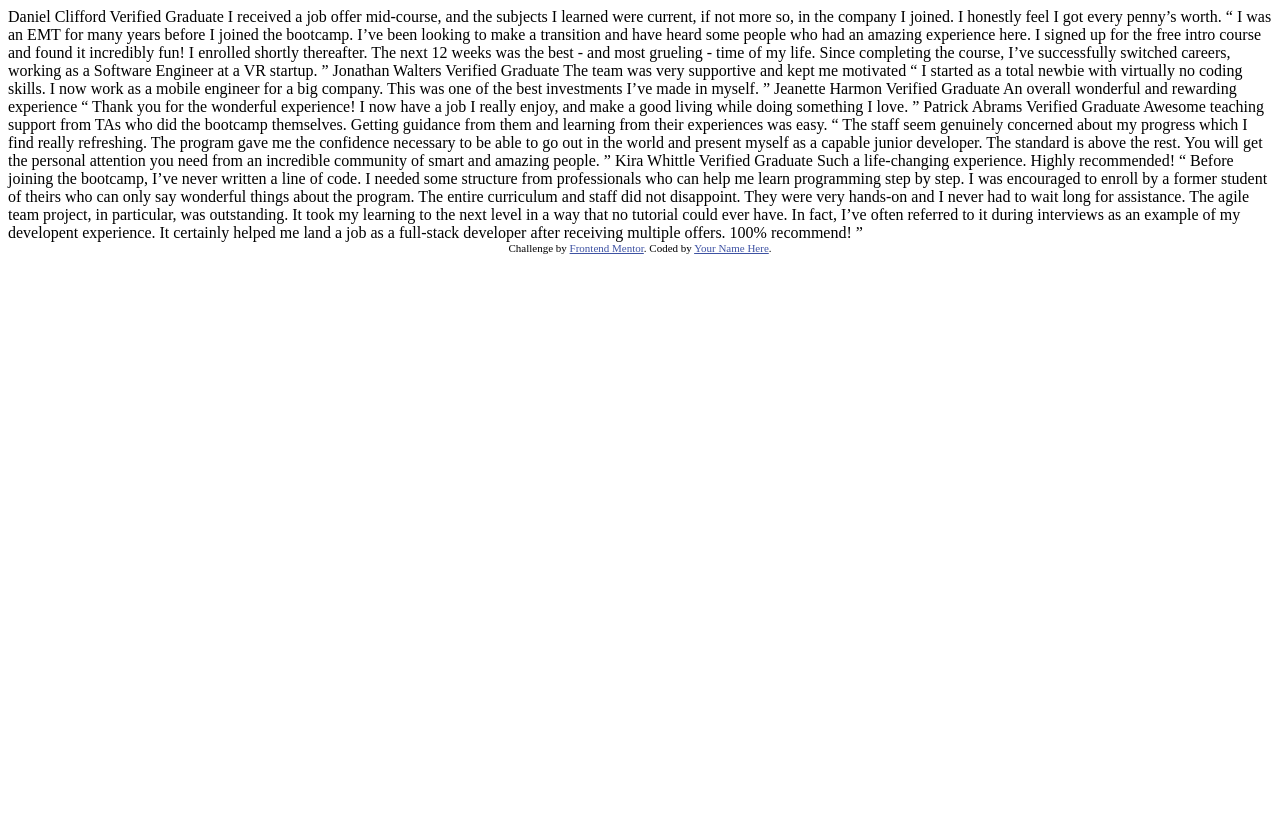
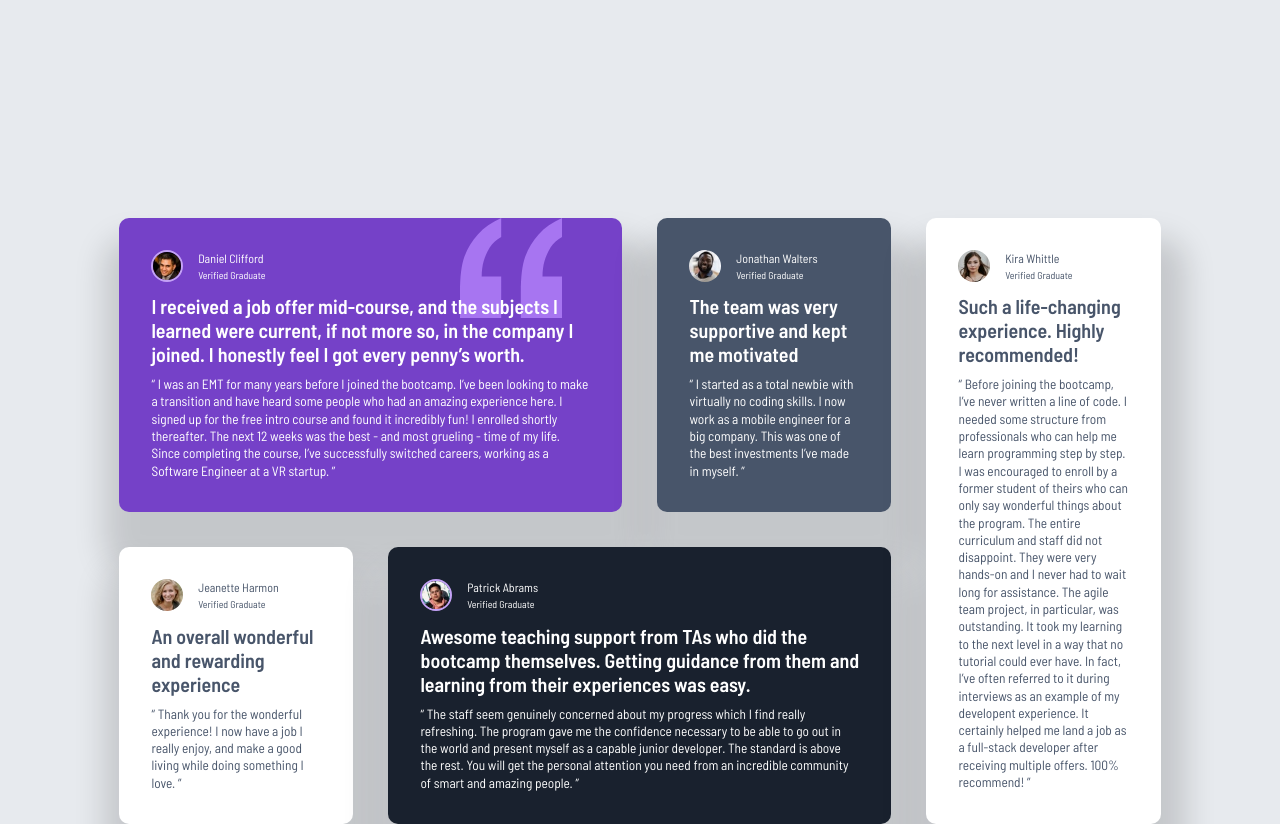
Before and after one commit to MariaCMontO/testimonials-cmo, a plain HTML site: page index.html in a window 1280 px wide. Before the commit the page ends 800 px from the top, so only its background shows below. Drawn offline with Linux system fonts and the light colour scheme.

Commit message:
proyecto terminado

```diff
--- a/index.html
+++ b/index.html
@@ -4,84 +4,94 @@
 <head>
   <meta charset="UTF-8">
   <meta name="viewport" content="width=device-width, initial-scale=1.0">
-  <!-- displays site properly based on user's device -->
 
+  <link rel="preconnect" href="https://fonts.googleapis.com">
+  <link rel="preconnect" href="https://fonts.gstatic.com" crossorigin>
+  <link
+    href="https://fonts.googleapis.com/css2?family=Barlow+Semi+Condensed:ital,wght@0,100;0,200;0,300;0,400;0,500;0,600;0,700;0,800;0,900;1,100;1,200;1,300;1,400;1,500;1,600;1,700;1,800;1,900&display=swap"
+    rel="stylesheet">
   <link rel="icon" type="image/png" sizes="32x32" href="./images/favicon-32x32.png">
   <link rel="stylesheet" href="/styles.css">
 
   <title>Frontend Mentor | [Challenge Name Here]</title>
 
-  <!-- Feel free to remove these styles or customise in your own stylesheet 👍 -->
-  <style>
-    .attribution {
-      font-size: 11px;
-      text-align: center;
-    }
-
-    .attribution a {
-      color: hsl(228, 45%, 44%);
-    }
-  </style>
 </head>
 
 <body>
-  Daniel Clifford
-  Verified Graduate
+  <main>
+    <div class="container">
 
-  I received a job offer mid-course, and the subjects I learned were current, if not more so,
-  in the company I joined. I honestly feel I got every penny’s worth.
-
-  “ I was an EMT for many years before I joined the bootcamp. I’ve been looking to make a
+      <article class="card daniel">
+        <div class="name-container">
+          <img src="/images/image-daniel.jpg" alt="Daniel Clifford Portrait">
+          <p class="name-text">Daniel Clifford</p>
+          <p class="verified-text">Verified Graduate</p>
+        </div>
+        <img class="quotation" src="/images/bg-pattern-quotation.svg" alt="Quotation Marks">
+        <h2> I received a job offer mid-course, and the subjects I learned were current, if not more so,
+          in the company I joined. I honestly feel I got every penny’s worth.</h2>
+        <p>“ I was an EMT for many years before I joined the bootcamp. I’ve been looking to make a
           transition and have heard some people who had an amazing experience here. I signed up
           for the free intro course and found it incredibly fun! I enrolled shortly thereafter.
           The next 12 weeks was the best - and most grueling - time of my life. Since completing
-  the course, I’ve successfully switched careers, working as a Software Engineer at a VR startup. ”
+          the course, I’ve successfully switched careers, working as a Software Engineer at a VR startup. ”</p>
+      </article>
 
-  Jonathan Walters
-  Verified Graduate
+      <article class="card jonathan">
+        <div class="name-container">
+          <img src="/images/image-jonathan.jpg" alt="Retrato Daniel Clifford">
+          <p class="name-text">Jonathan Walters</p>
+          <p class="verified-text">Verified Graduate</p>
+        </div>
+        <h2>The team was very supportive and kept me motivated</h2>
+        <p>“ I started as a total newbie with virtually no coding skills. I now work as a mobile engineer
+          for a big company. This was one of the best investments I’ve made in myself. ”</p>
+      </article>
 
-  The team was very supportive and kept me motivated
+      <article class="card jeanette">
+        <div class="name-container">
+          <img src="/images/image-jeanette.jpg" alt="Retrato Daniel Clifford">
+          <p class="name-text">Jeanette Harmon</p>
+          <p class="verified-text">Verified Graduate</p>
+        </div>
+        <h2>An overall wonderful and rewarding experience</h2>
+        <p>“ Thank you for the wonderful experience! I now have a job I really enjoy, and make a good living
+          while doing something I love. ”</p>
+      </article>
 
-  “ I started as a total newbie with virtually no coding skills. I now work as a mobile engineer
-  for a big company. This was one of the best investments I’ve made in myself. ”
-
-  Jeanette Harmon
-  Verified Graduate
-
-  An overall wonderful and rewarding experience
-
-  “ Thank you for the wonderful experience! I now have a job I really enjoy, and make a good living
-  while doing something I love. ”
-
-  Patrick Abrams
-  Verified Graduate
-
-  Awesome teaching support from TAs who did the bootcamp themselves. Getting guidance from them and
-  learning from their experiences was easy.
-
-  “ The staff seem genuinely concerned about my progress which I find really refreshing. The program
+      <article class="card patrick">
+        <div class="name-container">
+          <img src="/images/image-patrick.jpg" alt="Retrato Daniel Clifford">
+          <p class="name-text">Patrick Abrams</p>
+          <p class="verified-text">Verified Graduate</p>
+        </div>
+        <h2>Awesome teaching support from TAs who did the bootcamp themselves. Getting guidance from them and
+          learning from their experiences was easy.</h2>
+        <p>“ The staff seem genuinely concerned about my progress which I find really refreshing. The program
           gave me the confidence necessary to be able to go out in the world and present myself as a capable
           junior developer. The standard is above the rest. You will get the personal attention you need from
-  an incredible community of smart and amazing people. ”
+          an incredible community of smart and amazing people. ”</p>
+      </article>
 
-  Kira Whittle
-  Verified Graduate
-
-  Such a life-changing experience. Highly recommended!
-
-  “ Before joining the bootcamp, I’ve never written a line of code. I needed some structure from
+      <article class="card kira">
+        <div class="name-container">
+          <img src="/images/image-kira.jpg" alt="Retrato Daniel Clifford">
+          <p class="name-text">Kira Whittle</p>
+          <p class="verified-text">Verified Graduate</p>
+        </div>
+        <h2>Such a life-changing experience. Highly recommended!</h2>
+        <p>“ Before joining the bootcamp, I’ve never written a line of code. I needed some structure from
           professionals who can help me learn programming step by step. I was encouraged to enroll by a former
           student of theirs who can only say wonderful things about the program. The entire curriculum and staff
           did not disappoint. They were very hands-on and I never had to wait long for assistance. The agile team
           project, in particular, was outstanding. It took my learning to the next level in a way that no tutorial
           could ever have. In fact, I’ve often referred to it during interviews as an example of my developent
           experience. It certainly helped me land a job as a full-stack developer after receiving multiple offers.
-  100% recommend! ”
+          100% recommend! ”</p>
+      </article>
 
-  <div class="attribution">
-    Challenge by <a href="https://www.frontendmentor.io?ref=challenge" target="_blank">Frontend Mentor</a>.
-    Coded by <a href="#">Your Name Here</a>.
     </div>
+  </main>
 </body>
 
 </html>
--- a/styles.css
+++ b/styles.css
@@ -0,0 +1,163 @@
+:root {
+    --font: "Barlow Semi Condensed", sans-serif;
+    --Purple-50: hsl(260, 100%, 95%);
+    --Purple-300: hsl(264, 82%, 80%);
+    --Purple-500: hsl(263, 55%, 52%);
+    --White: hsl(0, 0%, 100%);
+    --Grey-100: hsl(214, 17%, 92%);
+    --Grey-200: hsl(0, 0%, 81%);
+    --Grey-400: hsl(224, 10%, 45%);
+    --Grey-500: hsl(217, 19%, 35%);
+    --Dark-blue: hsl(219, 29%, 14%);
+    --Black: hsl(0, 0%, 7%);
+}
+
+* {
+    margin: 0;
+    padding: 0;
+    box-sizing: border-box;
+}
+
+html {
+    font-size: 62.5%;
+}
+
+body {
+    font-family: var(--font);
+    background-color: var(--Grey-100);
+}
+
+p {
+    font-size: 1.3rem;
+    font-weight: 500;
+}
+
+h2 {
+    font-size: 2rem;
+    font-weight: 600;
+}
+
+.container {
+    max-inline-size: min(81.33%, 111.3rem);
+    margin-inline: auto;
+    margin-block-start: clamp(7.3rem, 17vw, 23rem);
+    display: flex;
+    flex-direction: column;
+    gap: 3.5rem;
+}
+
+.card {
+    border-radius: 1rem;
+    padding: 3.2rem;
+    display: flex;
+    flex-direction: column;
+    gap: 1rem;
+    text-align: start;
+    box-shadow: 0.5rem 4rem 3rem 2rem rgba(0, 0, 0, 0.15);
+    position: relative;
+}
+
+.card .quotation {
+    display: none;
+    max-inline-size: 10.2rem;
+    position: absolute;
+    inset-inline-end: 6rem;
+    inset-block-start: 0;
+    z-index: 0;
+}
+.card *:not(.quotation) {
+    position: relative;
+    z-index: 1;
+}
+
+.card p {
+    font-size: 1.34rem;
+    font-weight: 400;
+    line-height: 1.73rem;
+}
+
+.daniel {
+    background-color: var(--Purple-500);
+    color: var(--White);
+}
+
+.jonathan {
+    background-color: var(--Grey-500);
+    color: var(--White);
+}
+
+.jeanette {
+    background-color: var(--White);
+    color: var(--Grey-500);
+}
+
+.patrick {
+    background-color: var(--Dark-blue);
+    color: var(--White);
+}
+
+.kira {
+    background-color: var(--White);
+    color: var(--Grey-500);
+}
+
+.name-container {
+    max-inline-size: 14rem;
+    display: grid;
+    grid-template-columns: 1fr 2fr;
+}
+
+.name-container img {
+    max-inline-size: 3.2rem;
+    max-block-size: 3.2rem;
+    border-radius: 100%;
+    grid-column: 1/2;
+    grid-row: 1/3;
+}
+
+.name-container p {
+    font-size: 1.2rem;
+}
+
+.name-container .verified-text {
+    font-size: 1rem;
+    font-weight: 400;
+}
+
+.daniel .name-container img,
+.patrick .name-container img {
+    border: 0.2rem solid var(--Purple-300);
+}
+
+@media (min-width:76.8rem) {
+    .container {
+        display: grid;
+        grid-template-columns: repeat(4, 1fr);
+        gap: 3.5rem;
+    }
+
+    .daniel {
+        grid-column: 1/3;
+    }
+
+    .jonathan {
+        grid-column: 3/4;
+    }
+
+    .kira {
+        grid-column: 4/5;
+        grid-row: 1/3;
+    }
+
+    .jeanette {
+        grid-column: 1/2;
+    }
+
+    .patrick {
+        grid-column: 2/4;
+    }
+
+    .card .quotation {
+        display: block;
+    }
+}
```
Also changed, not shown: image.png (added), 2 other files. Lines whose indentation alone changed are shown as unchanged.
